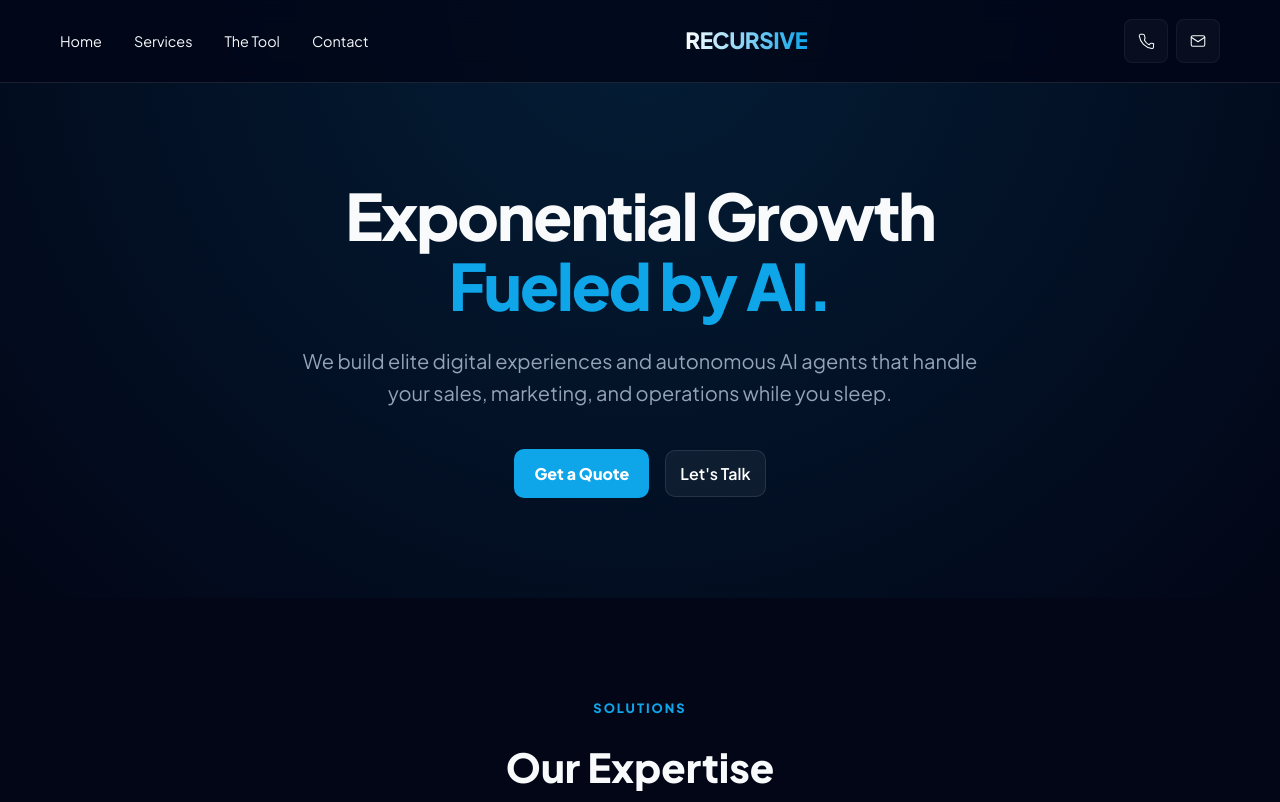
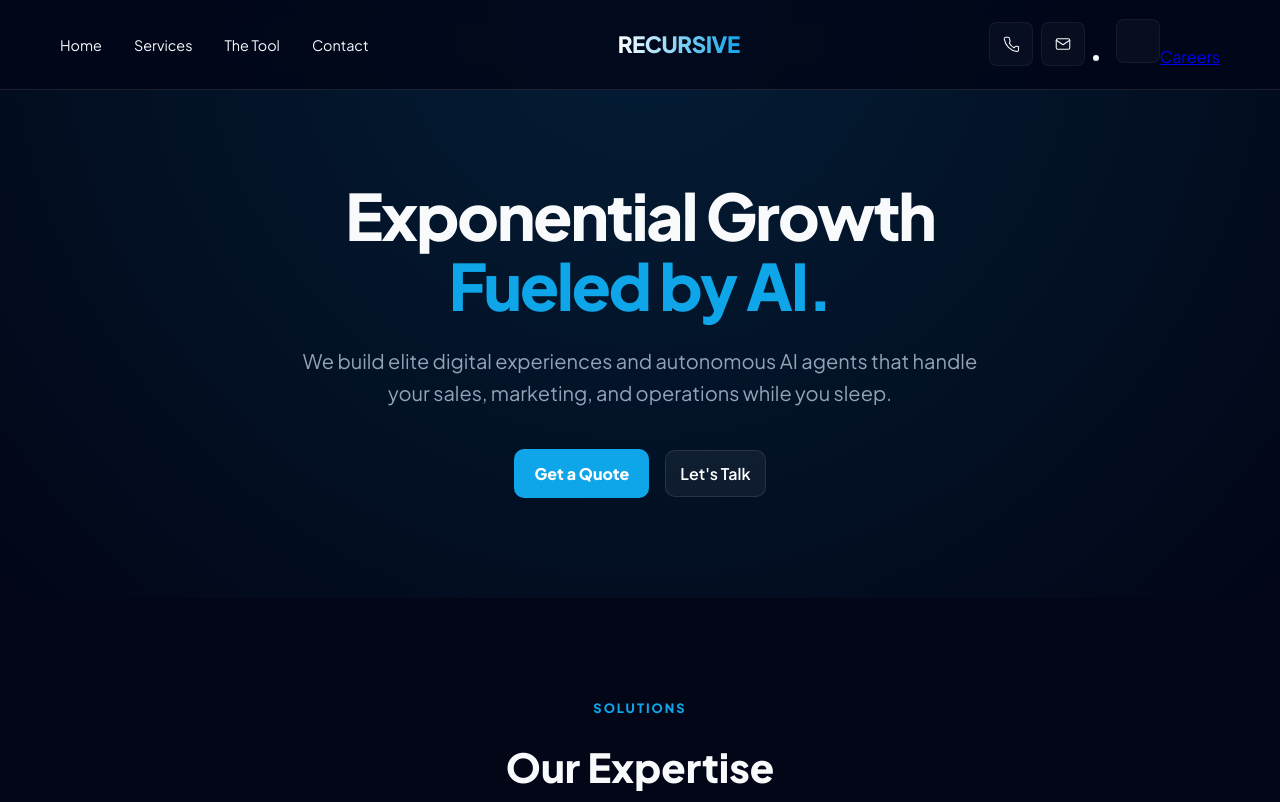
Before and after one commit to recursivetechsolution-web/recursivetechsolution.github.io, a plain HTML site: page index.html in a window 1280 px wide. Shown: the top 802 px of the page. Drawn offline with Linux system fonts and the light colour scheme.

Commit message:
Add Careers link to navigation menunav: add careers link to navigation bar

```diff
--- a/index.html
+++ b/index.html
@@ -146,6 +146,7 @@
                         <rect x="3" y="5" width="18" height="14" rx="2" stroke="currentColor" stroke-width="1.4"/>
                         <path d="M3 7l9 6 9-6" stroke="currentColor" stroke-width="1.4" stroke-linecap="round" stroke-linejoin="round"/>
                     </svg>
+                                    <li><a href="/careers.html">Careers</a></li>
                 </a>
                 <button id="nav-toggle" aria-label="Open menu" aria-expanded="false">☰</button>
             </div>
```
